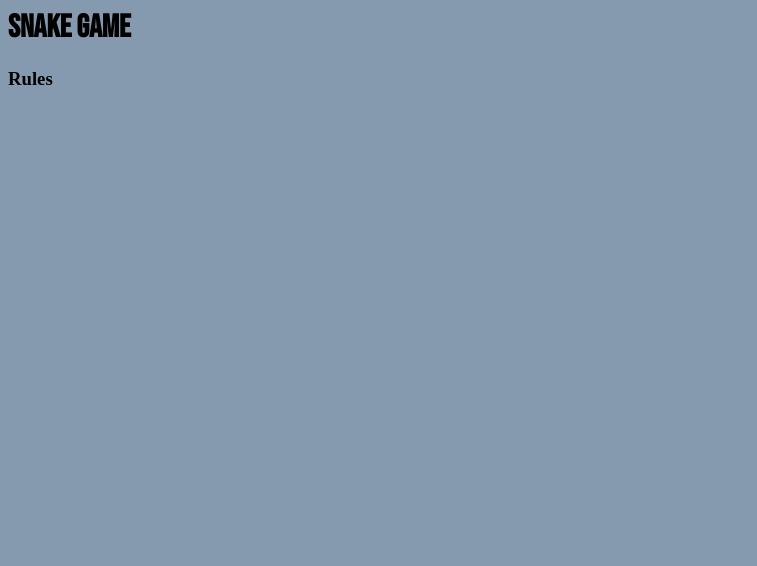
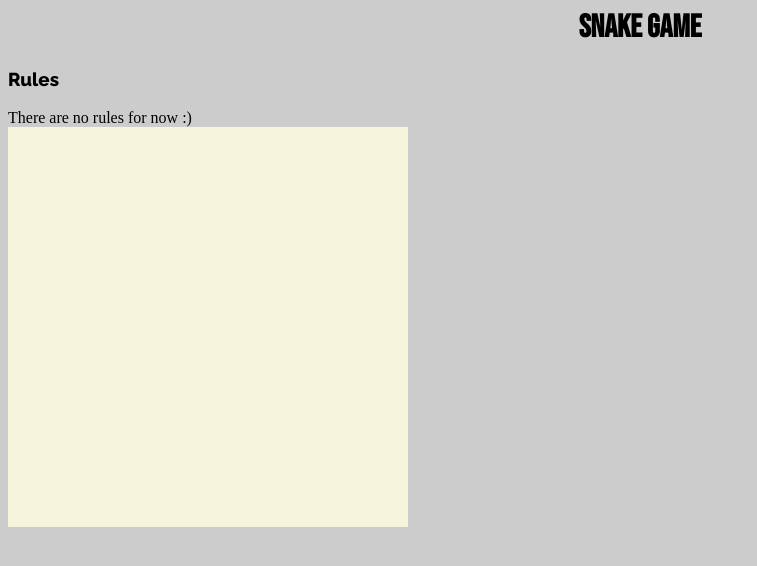
Before and after one commit to sethwick96/Snake_games_SWEDN, a plain HTML site: page FRONT END/index.html in a window 1280 px wide. Shown: the whole page, without its empty margins (0-757 px from the left). Drawn offline with Linux system fonts and the light colour scheme.

Commit message:
canvas update

```diff
--- a/FRONT END/index.css
+++ b/FRONT END/index.css
@@ -1,6 +1,14 @@
 body {
-    background-color: #859aaf; ;
+    background-color: #ccc;
 }
 h1 {
     font-family: 'Bebas Neue', cursive;
+    text-align: center;
 }
+h3 {
+font-family: 'Raleway', sans-serif;
+}
+#gameCanvas {
+    background-color: beige;
+    padding: 100 px;
+}
--- a/FRONT END/index.html
+++ b/FRONT END/index.html
@@ -14,6 +14,12 @@
 
 <H3>Rules</H3>
 
+<div> There are no rules for now :) </div>
+
+<div>
+    <canvas id="gameCanvas" width="400" height="400"></canvas>
+</div>
+
 
 
 </body>
```
Also changed, not shown: 1 other file.
